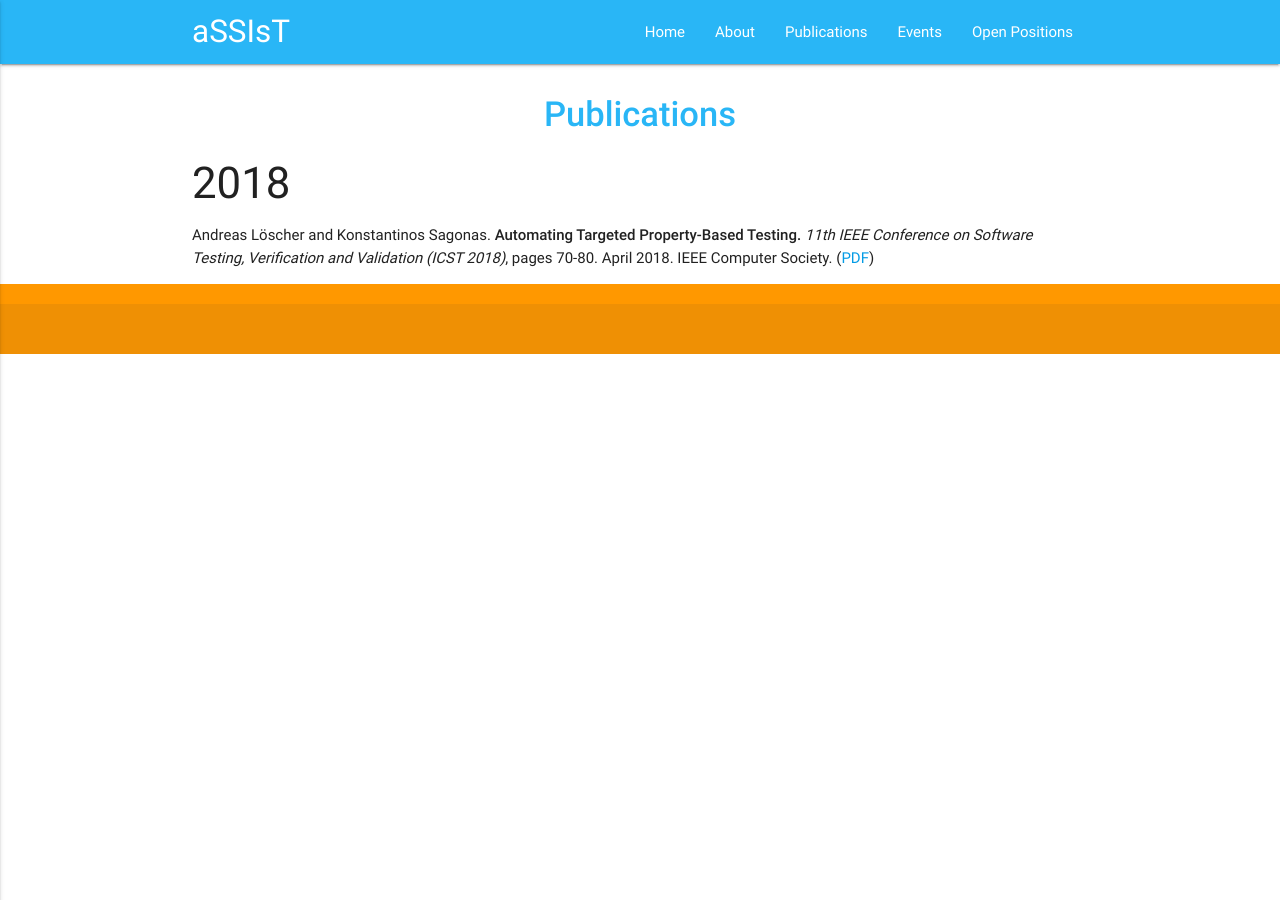
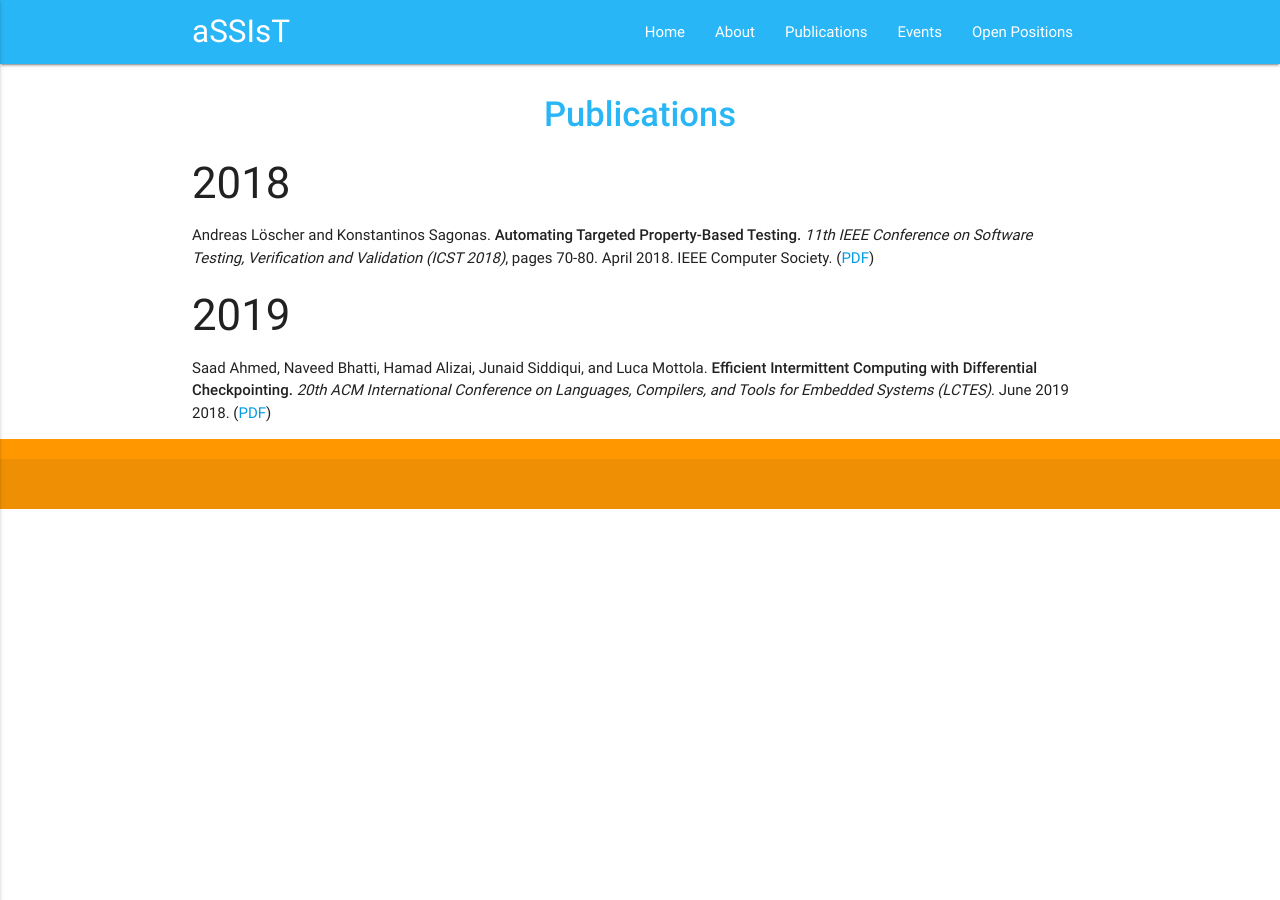
Before and after one commit to assist-project/assist-project.github.io, a Jekyll site: the page built from 02-publications.md, in a window 1280 px wide. Built offline with Jekyll 4.4.1, drawn with Linux system fonts in a browser that asks for light colours.

Commit message:
Added DICE LCTES paper

```diff
--- a/02-publications.md
+++ b/02-publications.md
@@ -9,3 +9,9 @@ permalink: /publications/
 - Andreas Löscher and Konstantinos Sagonas. **Automating Targeted Property-Based Testing.** _11th IEEE Conference on Software Testing, Verification and Validation (ICST 2018)_, pages 70-80. April 2018. IEEE Computer Society. ([PDF][loscher/atpbt@ICST2018])
 
   [loscher/atpbt@ICST2018]: https://proper-testing.github.io/papers/icst2018.pdf "Preprint"
+
+### 2019
+
+- Saad Ahmed, Naveed Bhatti, Hamad Alizai, Junaid Siddiqui, and Luca Mottola. **Efficient Intermittent Computing with Differential Checkpointing.** _20th ACM International Conference on Languages, Compilers, and Tools for Embedded Systems (LCTES)_. June 2019 2018. ([PDF][ahmed/lctes19dice])
+
+  [ahmed/lctes19dice]: https://home.deib.polimi.it/mottola/papers/ahmed19efficient.pdf "Preprint"
```
